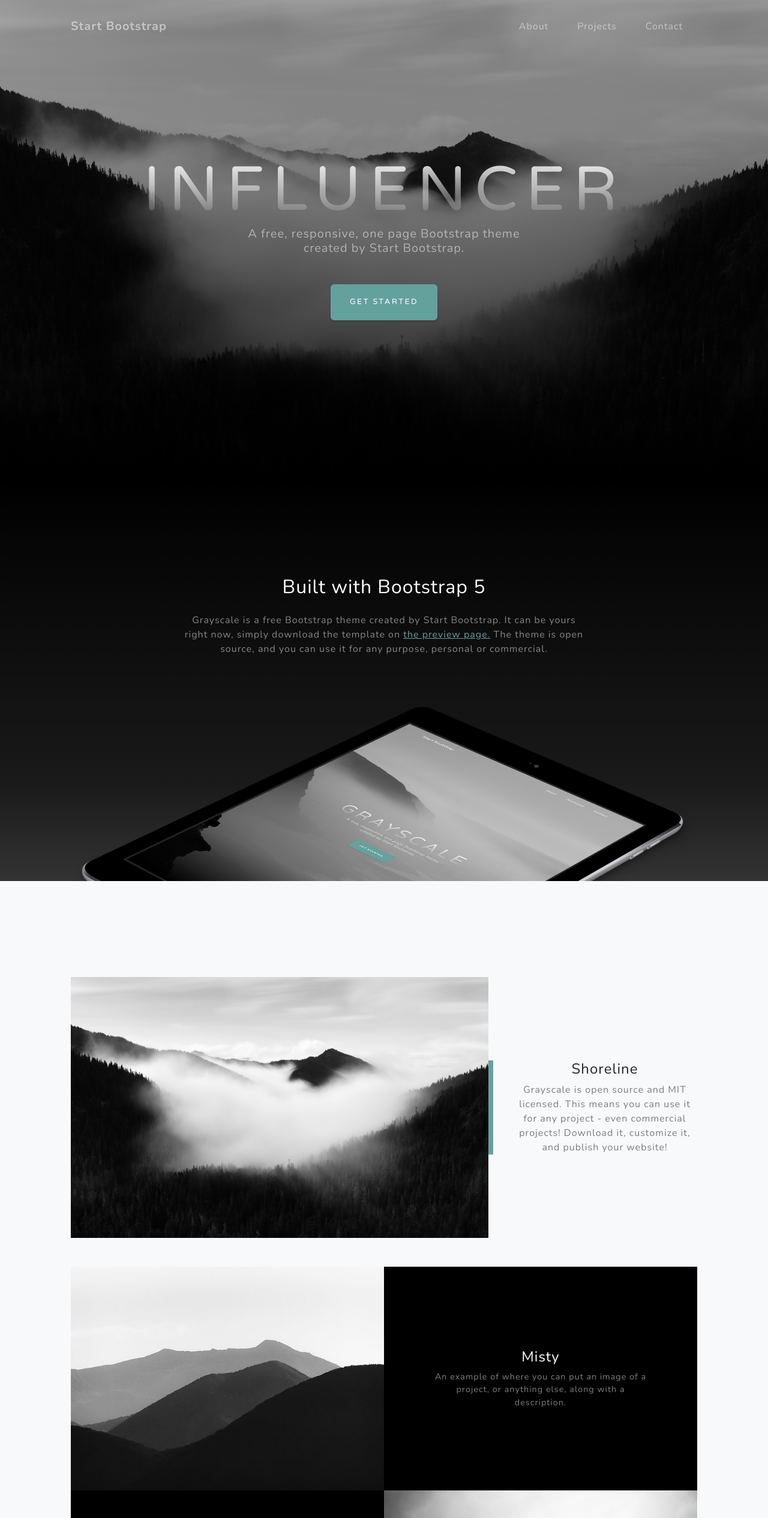
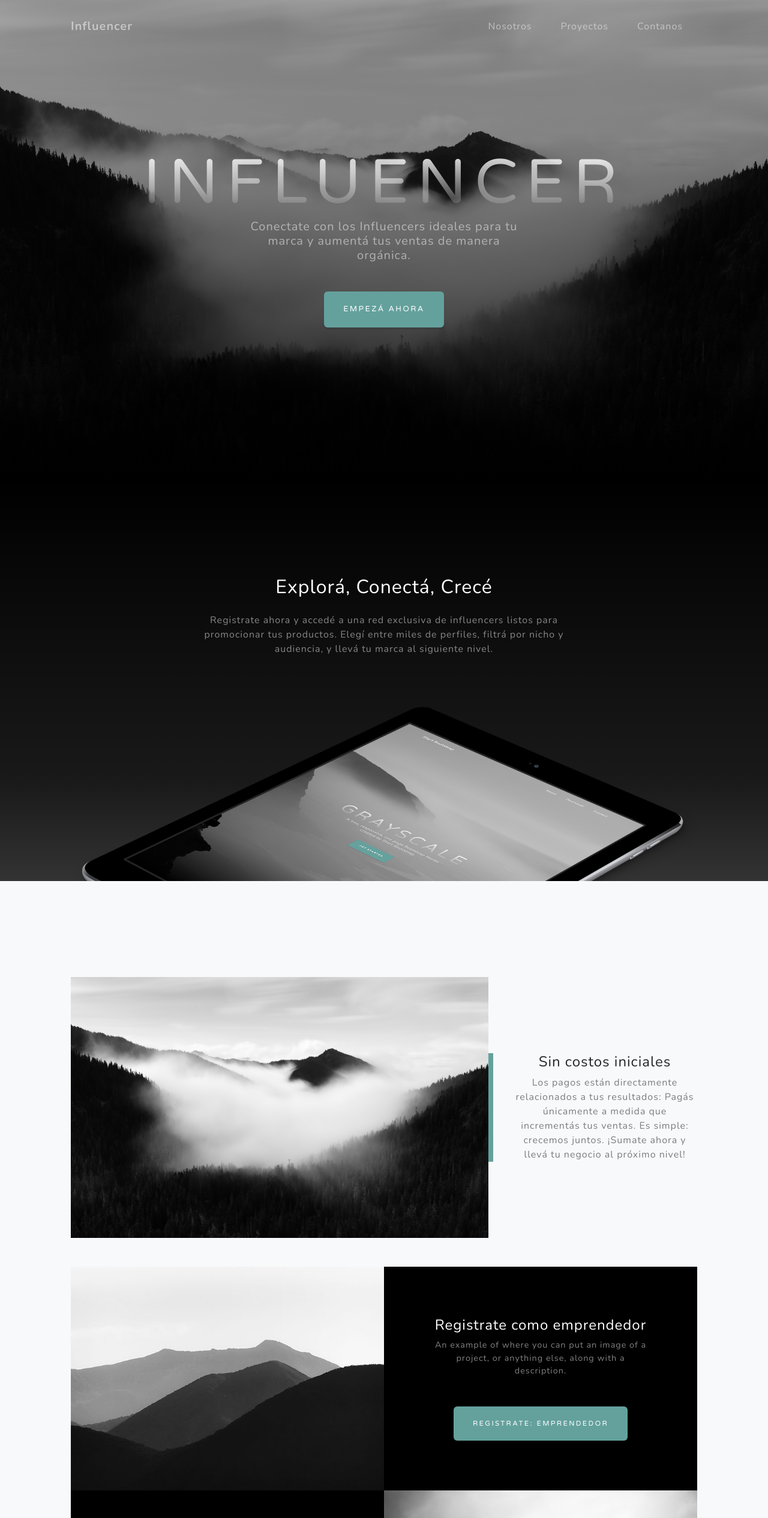
Before and after one commit to leoiamele/influencer, a plain HTML site: page index.html in a window 1280 px wide. Shown: the top 2531 px of the page at 60% size. Drawn offline with nearby package versions, Linux system fonts and the light colour scheme.

```diff
--- a/index.html
+++ b/index.html
@@ -5,7 +5,7 @@
         <meta name="viewport" content="width=device-width, initial-scale=1, shrink-to-fit=no" />
         <meta name="description" content="" />
         <meta name="author" content="" />
-        <title>Grayscale - Start Bootstrap Theme</title>
+        <title>Influencer - Landing Page</title>
         <link rel="icon" type="image/x-icon" href="assets/favicon.ico" />
         <!-- Font Awesome icons (free version)-->
         <script src="https://use.fontawesome.com/releases/v6.3.0/js/all.js" crossorigin="anonymous"></script>
@@ -19,16 +19,16 @@
         <!-- Navigation-->
         <nav class="navbar navbar-expand-lg navbar-light fixed-top" id="mainNav">
             <div class="container px-4 px-lg-5">
-                <a class="navbar-brand" href="#page-top">Start Bootstrap</a>
+                <a class="navbar-brand" href="#page-top">Influencer</a>
                 <button class="navbar-toggler navbar-toggler-right" type="button" data-bs-toggle="collapse" data-bs-target="#navbarResponsive" aria-controls="navbarResponsive" aria-expanded="false" aria-label="Toggle navigation">
                     Menu
                     <i class="fas fa-bars"></i>
                 </button>
                 <div class="collapse navbar-collapse" id="navbarResponsive">
                     <ul class="navbar-nav ms-auto">
-                        <li class="nav-item"><a class="nav-link" href="#about">About</a></li>
-                        <li class="nav-item"><a class="nav-link" href="#projects">Projects</a></li>
-                        <li class="nav-item"><a class="nav-link" href="#signup">Contact</a></li>
+                        <li class="nav-item"><a class="nav-link" href="#about">Nosotros</a></li>
+                        <li class="nav-item"><a class="nav-link" href="#projects">Proyectos</a></li>
+                        <li class="nav-item"><a class="nav-link" href="#signup">Contanos</a></li>
                     </ul>
                 </div>
             </div>
@@ -39,8 +39,8 @@
                 <div class="d-flex justify-content-center">
                     <div class="text-center">
                         <h1 class="mx-auto my-0 text-uppercase">Influencer</h1>
-                        <h2 class="text-white-50 mx-auto mt-2 mb-5">A free, responsive, one page Bootstrap theme created by Start Bootstrap.</h2>
-                        <a class="btn btn-primary" href="#about">Get Started</a>
+                        <h2 class="text-white-50 mx-auto mt-2 mb-5">Conectate con los Influencers ideales  para tu marca y aumentá tus ventas de manera orgánica.</h2>
+                        <a class="btn btn-primary" href="#about">Empezá ahora</a>
                     </div>
                 </div>
             </div>
@@ -50,11 +50,9 @@
             <div class="container px-4 px-lg-5">
                 <div class="row gx-4 gx-lg-5 justify-content-center">
                     <div class="col-lg-8">
-                        <h2 class="text-white mb-4">Built with Bootstrap 5</h2>
+                        <h2 class="text-white mb-4">Explorá, Conectá, Crecé</h2>
                         <p class="text-white-50">
-                            Grayscale is a free Bootstrap theme created by Start Bootstrap. It can be yours right now, simply download the template on
-                            <a href="https://startbootstrap.com/theme/grayscale/">the preview page.</a>
-                            The theme is open source, and you can use it for any purpose, personal or commercial.
+                            Registrate ahora y accedé a una red exclusiva de influencers listos para promocionar tus productos. Elegí entre miles de perfiles, filtrá por nicho y audiencia, y llevá tu marca al siguiente nivel.
                         </p>
                     </div>
                 </div>
@@ -69,8 +67,8 @@
                     <div class="col-xl-8 col-lg-7"><img class="img-fluid mb-3 mb-lg-0" src="assets/img/bg-masthead.jpg" alt="..." /></div>
                     <div class="col-xl-4 col-lg-5">
                         <div class="featured-text text-center text-lg-left">
-                            <h4>Shoreline</h4>
-                            <p class="text-black-50 mb-0">Grayscale is open source and MIT licensed. This means you can use it for any project - even commercial projects! Download it, customize it, and publish your website!</p>
+                            <h4>Sin costos iniciales</h4>
+                            <p class="text-black-50 mb-0">Los pagos están directamente relacionados a tus resultados: Pagás únicamente a medida que incrementás tus ventas. Es simple: crecemos juntos. ¡Sumate ahora y llevá tu negocio al próximo nivel!</p>
                         </div>
                     </div>
                 </div>
@@ -81,8 +79,9 @@
                         <div class="bg-black text-center h-100 project">
                             <div class="d-flex h-100">
                                 <div class="project-text w-100 my-auto text-center text-lg-left">
-                                    <h4 class="text-white">Misty</h4>
-                                    <p class="mb-0 text-white-50">An example of where you can put an image of a project, or anything else, along with a description.</p>
+                                    <h4 class="text-white">Registrate como emprendedor</h4>
+                                    <p class="mb-0 text-white-50 mb-lg-5">An example of where you can put an image of a project, or anything else, along with a description.</p>
+                                    <a class="btn btn-primary" href="#about">Registrate: Emprendedor</a>
                                 </div>
                             </div>
                         </div>
@@ -95,8 +94,9 @@
                         <div class="bg-black text-center h-100 project">
                             <div class="d-flex h-100">
                                 <div class="project-text w-100 my-auto text-center text-lg-right">
-                                    <h4 class="text-white">Mountains</h4>
-                                    <p class="mb-0 text-white-50">Another example of a project with its respective description. These sections work well responsively as well!</p>
+                                    <h4 class="text-white">Registrate como influencer</h4>
+                                    <p class="mb-0 text-white-50 mb-lg-5">Another example of a project with its respective description. These sections work well responsively as well!</p>
+                                    <a class="btn btn-primary" href="#about">Registrate: Influencer</a>
                                 </div>
                             </div>
                         </div>
@@ -110,7 +110,7 @@
                 <div class="row gx-4 gx-lg-5">
                     <div class="col-md-10 col-lg-8 mx-auto text-center">
                         <i class="far fa-paper-plane fa-2x mb-2 text-white"></i>
-                        <h2 class="text-white mb-5">Subscribe to receive updates!</h2>
+                        <h2 class="text-white mb-5">Suscribite para recibir la última información!</h2>
                         <!-- * * * * * * * * * * * * * * *-->
                         <!-- * * SB Forms Contact Form * *-->
                         <!-- * * * * * * * * * * * * * * *-->
@@ -121,11 +121,11 @@
                         <form class="form-signup" id="contactForm" data-sb-form-api-token="API_TOKEN">
                             <!-- Email address input-->
                             <div class="row input-group-newsletter">
-                                <div class="col"><input class="form-control" id="emailAddress" type="email" placeholder="Enter email address..." aria-label="Enter email address..." data-sb-validations="required,email" /></div>
-                                <div class="col-auto"><button class="btn btn-primary disabled" id="submitButton" type="submit">Notify Me!</button></div>
+                                <div class="col"><input class="form-control" id="emailAddress" type="email" placeholder="Escribí tu email aquí..." aria-label="Enter email address..." data-sb-validations="required,email" /></div>
+                                <div class="col-auto"><button class="btn btn-primary disabled" id="submitButton" type="submit">Suscribirme!</button></div>
                             </div>
-                            <div class="invalid-feedback mt-2" data-sb-feedback="emailAddress:required">An email is required.</div>
-                            <div class="invalid-feedback mt-2" data-sb-feedback="emailAddress:email">Email is not valid.</div>
+                            <div class="invalid-feedback mt-2" data-sb-feedback="emailAddress:required">Es necesario que escribas tu mail para suscribirte.</div>
+                            <div class="invalid-feedback mt-2" data-sb-feedback="emailAddress:email">El Email no es válido.</div>
                             <!-- Submit success message-->
                             <!---->
                             <!-- This is what your users will see when the form-->
```
